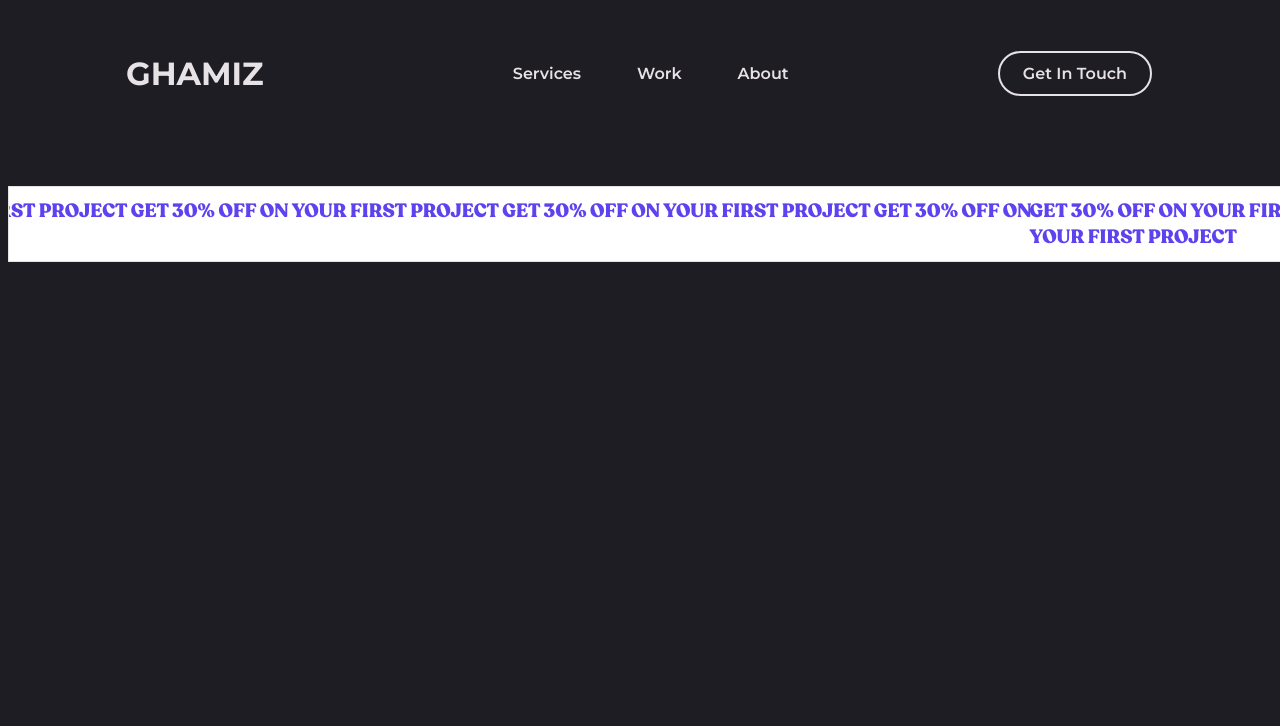
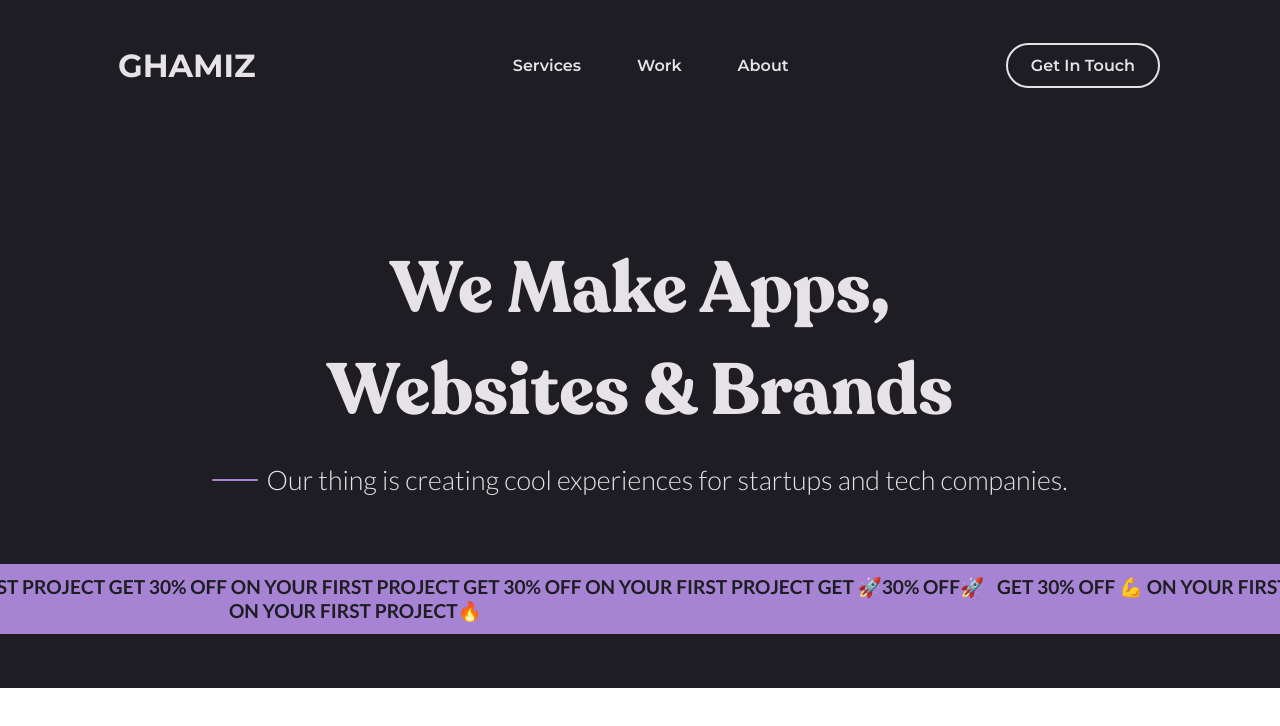
Before and after one commit to waleed-javed/agencyGhamiz, an Angular app: page / in a window 1280 px wide. Shown: the top 726 px of the page. Built offline with nearby package versions, Linux system fonts and the light colour scheme.

Commit message:
Hero Section Partially completed

```diff
--- a/src/abstract/_colors.scss
+++ b/src/abstract/_colors.scss
@@ -1,7 +1,7 @@
 // Theme colors
 $primary-energetic-purple: #5D43EF;
 $secondary-shell-white-: #E6E2E5;
-$turnary-romantic-voilet: #A684D3;
+$light-purple: #A684D3;
 $background-fierce-dark: #1E1D24;
 
 // Font colors
--- a/src/app/components/ticker-marquee/ticker-marquee.component.html
+++ b/src/app/components/ticker-marquee/ticker-marquee.component.html
@@ -1,5 +1,5 @@
 
 <p class="marquee">
-    <span>GET 30% OFF ON YOUR FIRST PROJECT GET 30% OFF ON YOUR FIRST PROJECT GET 30% OFF ON YOUR FIRST PROJECT GET 30% OFF ON YOUR FIRST PROJECT</span>
-    <span>GET 30% OFF ON YOUR FIRST PROJECT GET 30% OFF ON YOUR FIRST PROJECT GET 30% OFF ON YOUR FIRST PROJECT GET 30% OFF ON YOUR FIRST PROJECT</span>
+    <span>✨ GET 30% OFF ON YOUR FIRST PROJECT GET 30% OFF ON YOUR FIRST PROJECT GET 30% OFF ON YOUR FIRST PROJECT GET 🚀30% OFF🚀 ON YOUR FIRST PROJECT🔥</span>
+    <span>GET 30% OFF 💪 ON YOUR FIRST PROJECT GET 30% OFF ON YOUR FIRST PROJECT GET 30% OFF ON YOUR FIRST PROJECT GET 🚀30% OFF🚀 ON YOUR FIRST PROJECT🔥</span>
   </p>
--- a/src/app/components/ticker-marquee/ticker-marquee.component.scss
+++ b/src/app/components/ticker-marquee/ticker-marquee.component.scss
@@ -1,20 +1,18 @@
 @use "../../../abstract/index" as *;
 
 .marquee {
-    border:1px solid $font-color;
     display: inline-block;
     margin: 3rem auto 0;
     max-width: 100VW;
-    background-color: white;
+    background-color: $light-purple;
     overflow: hidden;
-    padding: 0;
     position: relative;
 }
 
 span {
-  font-family: "Recoleta";
-  font-weight: 900;
-    color: $primary-energetic-purple;
+  font-family: "Lato";
+  font-weight: 600;
+    color: $background-fierce-dark;
     font-size: 1.2rem;
     display: inline-block;
     padding: .7rem 1.4rem;
--- a/src/app/pages/homepage/homepage.component.html
+++ b/src/app/pages/homepage/homepage.component.html
@@ -1,2 +1,21 @@
-<app-navigation-menu></app-navigation-menu>
-<app-ticker-marquee></app-ticker-marquee>
+<!-- Navigation -->
+<section>
+    <app-navigation-menu></app-navigation-menu>
+</section>
+
+<!-- Hero Section -->
+<section class="hero-container">
+    <div class="title-container">
+        <h1>We Make Apps,<br> Websites &amp; Brands</h1>
+        <h2>
+            <span class="long-dash"></span>
+            Our thing is creating cool experiences for startups and tech companies.
+        </h2>
+
+        <!-- Marquee -->
+        <section>
+            <app-ticker-marquee></app-ticker-marquee>
+        </section>
+    </div>
+
+</section>
--- a/src/app/pages/homepage/homepage.component.scss
+++ b/src/app/pages/homepage/homepage.component.scss
@@ -0,0 +1,44 @@
+@use "../../../abstract/index" as *;
+
+.hero-container{
+    display: flex;
+    flex-direction: column;
+    justify-content: center;
+    color: $font-color;
+    font-family: "Recoleta";
+    overflow: hidden;
+    background: $background-fierce-dark;
+}
+
+.title-container {
+    display: flex;
+    padding: 3rem 0;
+    flex-direction: column;
+    justify-content: center;
+    align-items: center;
+    text-align: center;
+
+    h1{
+        font-size: 4.5rem;
+        line-height: 102px;
+    }
+
+    h2{
+        display: flex;
+        align-items: center;
+        gap:0.5rem;
+        margin-top: -36px;
+        font-size: 1.68rem;
+        font-weight: 300;
+        line-height: 28px;
+        font-family: "Lato";
+        .long-dash{
+            display: block;
+            border-radius: 2px;
+            width: 46px;
+            height: 2px;
+            background: $light-purple;
+        }
+    }
+
+}
--- a/src/app/pages/homepage/homepage.component.ts
+++ b/src/app/pages/homepage/homepage.component.ts
@@ -1,10 +1,16 @@
-import { Component } from '@angular/core';
+import { DOCUMENT } from '@angular/common';
+import { Component, OnInit,Inject, AfterViewInit } from '@angular/core';
+import { gsap } from 'gsap';
+import { ScrollTrigger } from 'gsap/ScrollTrigger';
+
+gsap.registerPlugin(ScrollTrigger);
 
 @Component({
   selector: 'app-homepage',
   templateUrl: './homepage.component.html',
   styleUrls: ['./homepage.component.scss']
 })
-export class HomepageComponent {
+export class HomepageComponent{
 
+  // constructor(@Inject(DOCUMENT) private document:Document){}
 }
--- a/src/index.html
+++ b/src/index.html
@@ -2,7 +2,7 @@
 <html lang="en">
 <head>
   <meta charset="utf-8">
-  <title>Ghamiz</title>
+  <title>Ghamiz - Creative Agency</title>
   <base href="/">
   <meta name="viewport" content="width=device-width, initial-scale=1">
   <link rel="icon" type="image/x-icon" href="favicon.ico">
--- a/src/styles.scss
+++ b/src/styles.scss
@@ -2,7 +2,9 @@
 @use "./abstract/index" as *;
 
 body{
-    background: $background-fierce-dark;
+    padding: 0;
+    margin: 0;
+    // background: $background-fierce-dark;
 }
 
 /*--------------*/
```
